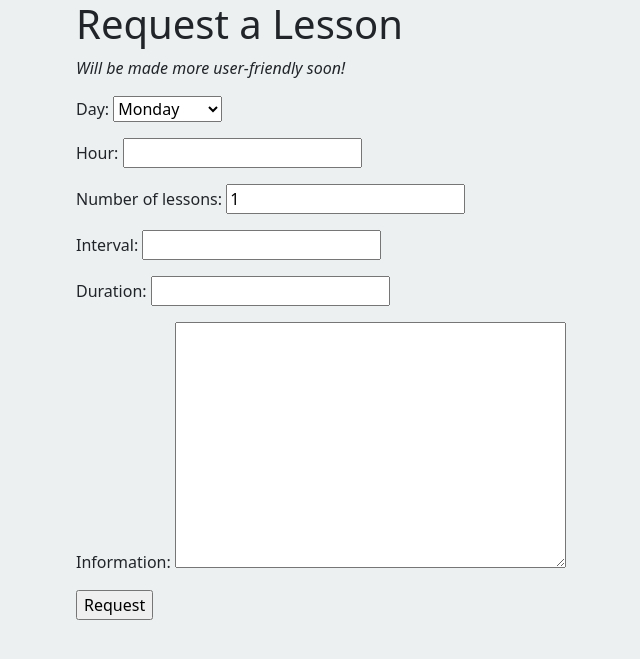
After one commit to ubkh/seg-msms, a Django app: page /lessons/request in a window 1280 px wide. The commit adds this page. Shown: the top 659 px of the page, without its empty margins (6-646 px from the left). Run offline with Django 4.2, Linux system fonts and the light colour scheme; the visitor is signed in with stand-in values (Sample User, id 1).

Commit message:
Add ability for users to request lessons

```diff
--- a/lessons/forms.py
+++ b/lessons/forms.py
@@ -4,7 +4,7 @@ Forms that will be used in the music school management system.
 
 from django import forms
 from django.core.validators import RegexValidator
-from lessons.models import User
+from lessons.models import User, Lesson
 
 class RegisterForm(forms.ModelForm):
     """
@@ -51,3 +51,10 @@ class LoginForm(forms.Form):
     name = forms.CharField(label="name")
     email = forms.CharField(label="email")
     password = forms.CharField(label="Password", widget=forms.PasswordInput())
+
+class LessonRequestForm(forms.ModelForm):
+    class Meta:
+        model = Lesson
+        fields = ['day', 'hour', 'number_of_lessons', 'interval', 'duration', 'information']
+
+    hour = forms.TimeField(widget=forms.TimeInput(format='%H:%M'))
--- a/lessons/models.py
+++ b/lessons/models.py
@@ -2,9 +2,11 @@
 Models that will be used in the music school management system.
 """
 
+from audioop import reverse
 from django.db import models
 from django.contrib.auth.models import AbstractBaseUser, BaseUserManager, PermissionsMixin
 from django.core.validators import EmailValidator, RegexValidator
+from django.utils import timezone
 import re
 
 # Create your models here.
@@ -69,3 +71,36 @@ class User(AbstractBaseUser, PermissionsMixin):
     REQUIRED_FIELDS = []
 
     objects = UserManager()
+
+DAYS_OF_WEEK = [
+    (0, 'Monday'),
+    (1, 'Tuesday'),
+    (2, 'Wednesday'),
+    (3, 'Thursday'),
+    (4, 'Friday'),
+    (5, 'Saturday'),
+    (6, 'Sunday'),
+]
+
+class Lesson(models.Model):
+    """
+    Lesson model used to represent a fulfilled or unfulfilled lesson.
+    """
+    fulfilled = models.BooleanField(default=False)
+    student = models.ForeignKey(
+        User,
+        blank=False,
+        on_delete=models.CASCADE
+    )
+    day = models.IntegerField(choices=DAYS_OF_WEEK, default=0)
+    hour = models.TimeField(default=timezone.now)
+    number_of_lessons = models.IntegerField(default=1)
+    interval = models.IntegerField()
+    duration = models.DurationField()
+    information = models.TextField(max_length=280) # we can add more later
+
+    def __str__(self):
+        return self.information
+
+    def get_absolute_url(self):
+        return reverse('lesson', kwargs={"pk":self.pk})
--- a/lessons/templates/base.html
+++ b/lessons/templates/base.html
@@ -9,7 +9,7 @@
               integrity="sha384-Zenh87qX5JnK2Jl0vWa8Ck2rdkQ2Bzep5IDxbcnCeuOxjzrPF/et3URy9Bv1WTRi"
               crossorigin="anonymous">
     </head>
-    <body style="background-color:#f5d7c6;">
+    <body style="background-color:#ecf0f1;">
         {% block body %}{% endblock %}
     </body>
     <script src="https://cdn.jsdelivr.net/npm/bootstrap@5.2.2/dist/js/bootstrap.bundle.min.js" integrity="sha384-OERcA2EqjJCMA+/3y+gxIOqMEjwtxJY7qPCqsdltbNJuaOe923+mo//f6V8Qbsw3" crossorigin="anonymous"></script>
--- a/lessons/templates/home.html
+++ b/lessons/templates/home.html
@@ -4,6 +4,7 @@
         <h1>Music School Management System</h1>
         <hr>
         <p>Welcome! You can sign up to lessons here.</p>
+        <a class="btn btn-primary" href="/lessons/request">Request Lesson</a>
     </div>
     <script src="https://cdn.jsdelivr.net/npm/bootstrap@5.2.2/dist/js/bootstrap.bundle.min.js" integrity="sha384-OERcA2EqjJCMA+/3y+gxIOqMEjwtxJY7qPCqsdltbNJuaOe923+mo//f6V8Qbsw3" crossorigin="anonymous"></script>
 {% endblock %}
--- /dev/null
+++ b/lessons/templates/lessons/request_lesson.html
@@ -0,0 +1,17 @@
+{% extends 'base.html' %}
+{% block body %}
+    <div class="container">
+        <h1>Request a Lesson</h1>
+        <p><i>Will be made more user-friendly soon!</i></p>
+        {% for message in messages %}
+            <p>
+                <b>{{ message }}</b>
+            </p>
+        {% endfor %}
+        <form action="{% url 'request_lesson' %}" method="post">
+            {% csrf_token %}
+            {{ form.as_p }}
+            <input type="submit" value="Request">
+        </form>
+    </div>
+{% endblock %}
--- a/lessons/views.py
+++ b/lessons/views.py
@@ -3,9 +3,10 @@ Views that will be used in the music school management system.
 """
 
 from django.shortcuts import render, redirect
-from .forms import RegisterForm
+from .forms import LessonRequestForm, RegisterForm
 from .forms import LoginForm
 from django.contrib.auth import authenticate, login, logout
+from django.contrib.auth.decorators import login_required
 from django.contrib import messages
 
 # Create your views here.
@@ -57,6 +58,16 @@ def log_out(request):
     logout(request)
     return redirect('index')
 
+@login_required
+def request_lesson(request):
+    if request.method == "POST":
+        form = LessonRequestForm(request.POST)
+        if form.is_valid():
+            form.instance.student = request.user
+            form.save()
+    form = LessonRequestForm()
+    return render(request, "lessons/request_lesson.html", {'form': form})
+
 def home(request):
     """
     View that displays the user's home page.
--- a/msms/urls.py
+++ b/msms/urls.py
@@ -23,5 +23,6 @@ urlpatterns = [
     path('register/', views.register, name='register'),
     path('login/', views.log_in, name='login'),
     path('log_out/', views.log_out, name='log_out'),
-    path('home/', views.home, name='home')
+    path('home/', views.home, name='home'),
+    path('lessons/request', views.request_lesson, name='request_lesson')
 ]
```
Also changed, not shown: lessons/migrations/0002_availableday_alter_user_email_alter_user_name_lesson.py (added), lessons/migrations/0003_remove_lesson_availability_lesson_day_and_more.py (added), lessons/migrations/0004_rename_from_hour_lesson_hour_remove_lesson_to_hour.py (added), lessons/migrations/0005_alter_lesson_student.py (added).
